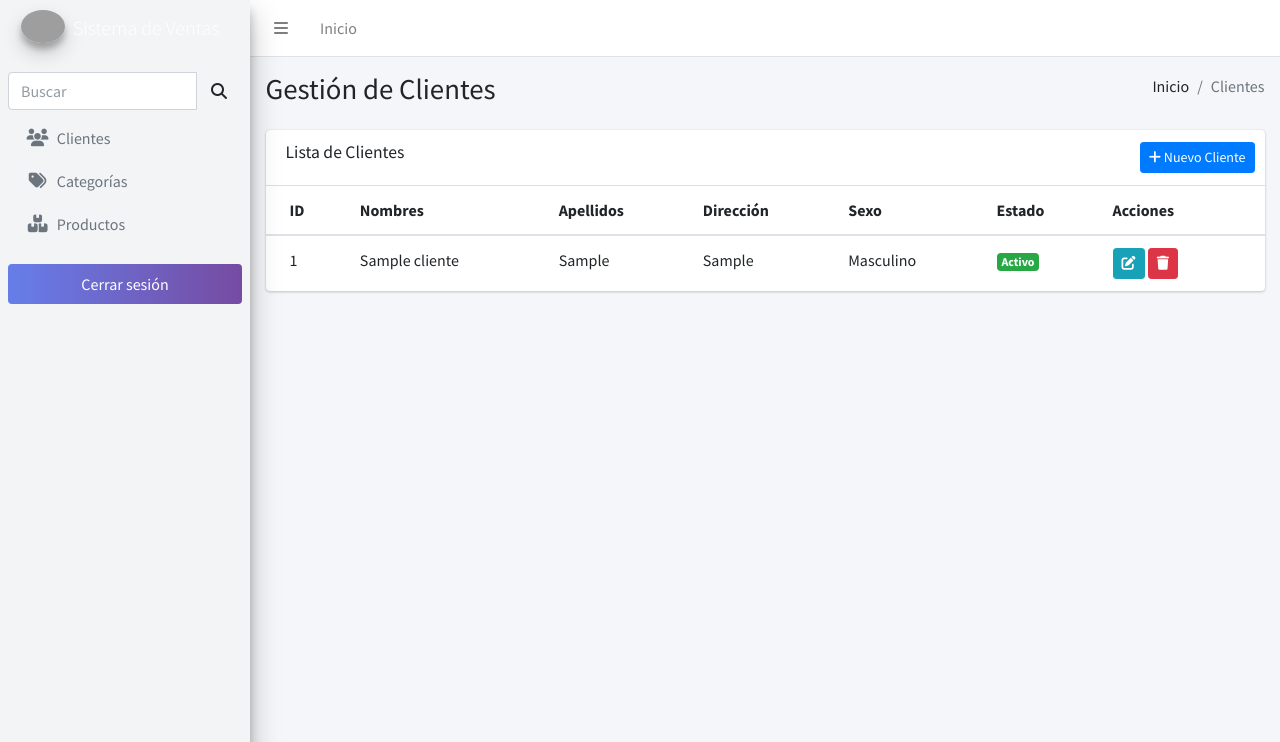
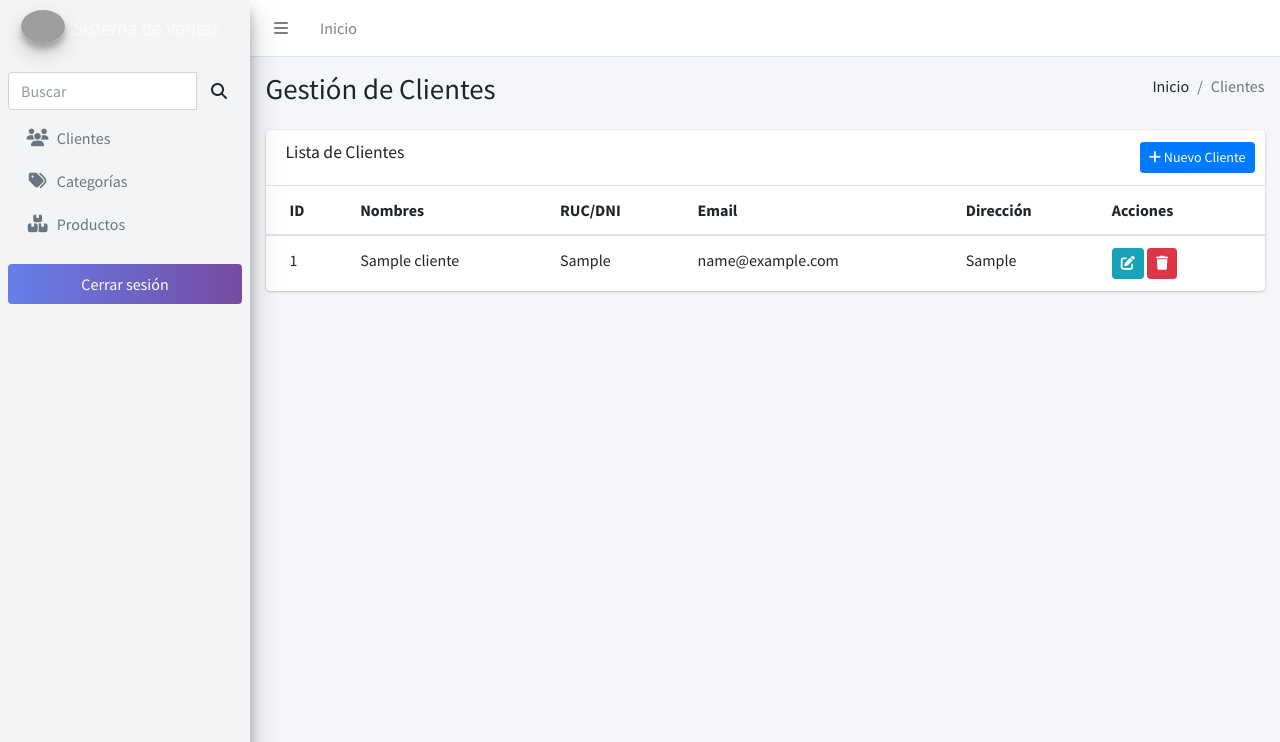
Before and after one commit to AJoelCastro/2UnidadTecWeb, a Django app: page /clientes/ in a window 1280 px wide. Shown: the top 742 px of the page. Run offline with Django 5.2, Linux system fonts and the light colour scheme; tables that the repository leaves empty hold one stand-in row (values such as "Sample post"); some libraries are stand-ins or nearby versions; grey boxes are pictures that could not be loaded.

Commit message:
cambios cliente

```diff
--- a/Clientes/models.py
+++ b/Clientes/models.py
@@ -2,13 +2,10 @@ from django.db import models
 
 # Create your models here.
 class Cliente(models.Model):
-    SEXO_CHOICES = [
-        ('M', 'Masculino'),
-        ('F', 'Femenino'),
-    ]
-    apellidos=models.CharField(max_length=80)
+
     nombres=models.CharField(max_length=80)
+    ruc_dni= models.CharField(max_length=11, unique=True)
+    email= models.EmailField(blank=True, null=True)
     direccion=models.CharField(max_length=100)
-    sexo=models.CharField(max_length=1, choices=SEXO_CHOICES)
-    estado=models.BooleanField()
-    def __str__(self): return self.apellidos
+
+    def __str__(self): return self.nombres
--- a/Clientes/templates/cliente/lista.html
+++ b/Clientes/templates/cliente/lista.html
@@ -23,10 +23,9 @@
                             <tr>
                                 <th>ID</th>
                                 <th>Nombres</th>
-                                <th>Apellidos</th>
+                                <th>RUC/DNI</th>
+                                <th>Email</th>
                                 <th>Dirección</th>
-                                <th>Sexo</th>
-                                <th>Estado</th>
                                 <th>Acciones</th>
                             </tr>
                         </thead>
@@ -35,20 +34,9 @@
                             <tr>
                                 <td>{{ cliente.id }}</td>
                                 <td>{{ cliente.nombres }}</td>
-                                <td>{{ cliente.apellidos }}</td>
+                                <td>{{ cliente.ruc_dni }}</td>
+                                <td>{{ cliente.email }}</td>
                                 <td>{{ cliente.direccion }}</td>
-                                <td>
-                                    {% if cliente.sexo == "M" %}
-                                        Masculino
-                                    {% else %}
-                                        Femenino
-                                    {% endif %}
-                                </td>
-                                <td>
-                                    <span class="badge {% if cliente.estado %}badge-success{% else %}badge-danger{% endif %}">
-                                        {% if cliente.estado %}Activo{% else %}Inactivo{% endif %}
-                                    </span>
-                                </td>
                                 <td>
                                     <a href="{% url 'cliente_update' cliente.id %}" class="btn btn-info btn-sm">
                                         <i class="fas fa-edit"></i>
```
Also changed, not shown: Clientes/forms.py (+5 -7 lines), Categoria/migrations/0001_initial.py, Clientes/migrations/0001_initial.py, Productos/migrations/0001_initial.py.
